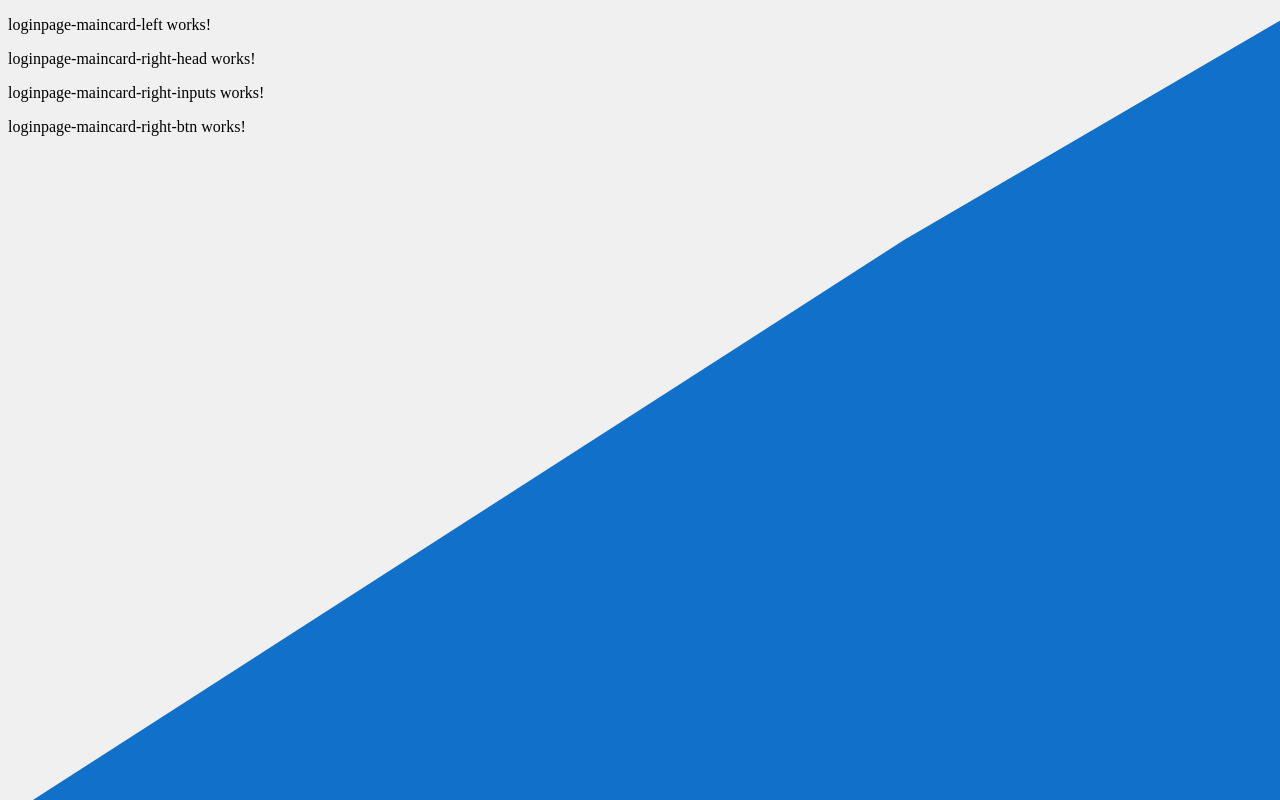
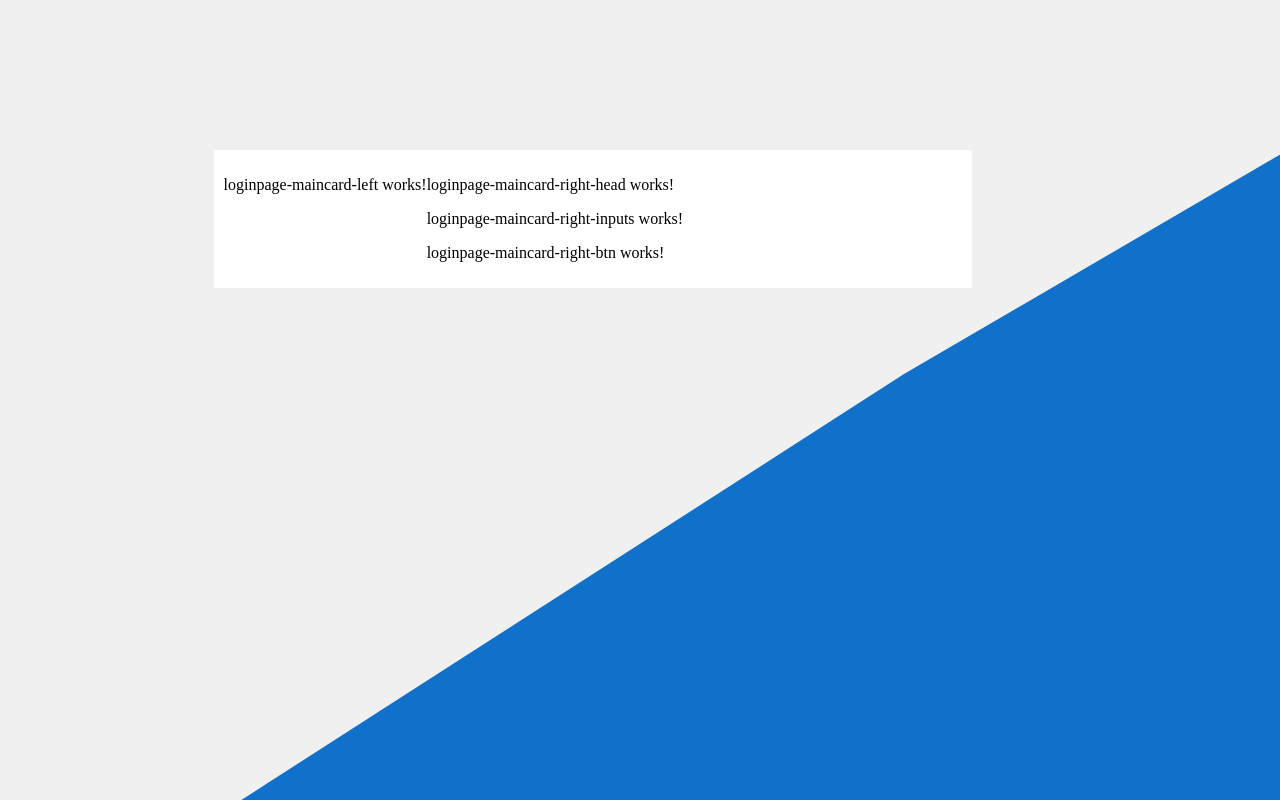
Before and after one commit to Shanawaz444/TrainingAndAnalyticsDashboard, an Angular app: page / in a window 1280 px wide. Built offline with nearby package versions, Linux system fonts and the light colour scheme.

Commit message:
added login page main card

```diff
--- a/src/app/loginpage-maincard/loginpage-maincard.component.css
+++ b/src/app/loginpage-maincard/loginpage-maincard.component.css
@@ -0,0 +1,13 @@
+.login_page_main_card {
+    background-color: white;
+    width: 60%;
+    margin-left: auto;
+    margin-right: 300px;
+    margin-top: 150px;
+}
+
+.login_page_main_card_row {
+    margin-top: 10px;
+    display: flex;
+    padding: 10px;
+}
--- a/src/app/loginpage-maincard/loginpage-maincard.component.html
+++ b/src/app/loginpage-maincard/loginpage-maincard.component.html
@@ -1,4 +1,9 @@
-<app-loginpage-maincard-left>
-</app-loginpage-maincard-left>
-<app-loginpage-maincard-right>
-</app-loginpage-maincard-right>
+<div class="login_page_main_card">
+    <div class="login_page_main_card_row">
+        <app-loginpage-maincard-left>
+        </app-loginpage-maincard-left>
+        <app-loginpage-maincard-right>
+
+        </app-loginpage-maincard-right>
+    </div>
+</div>
```
